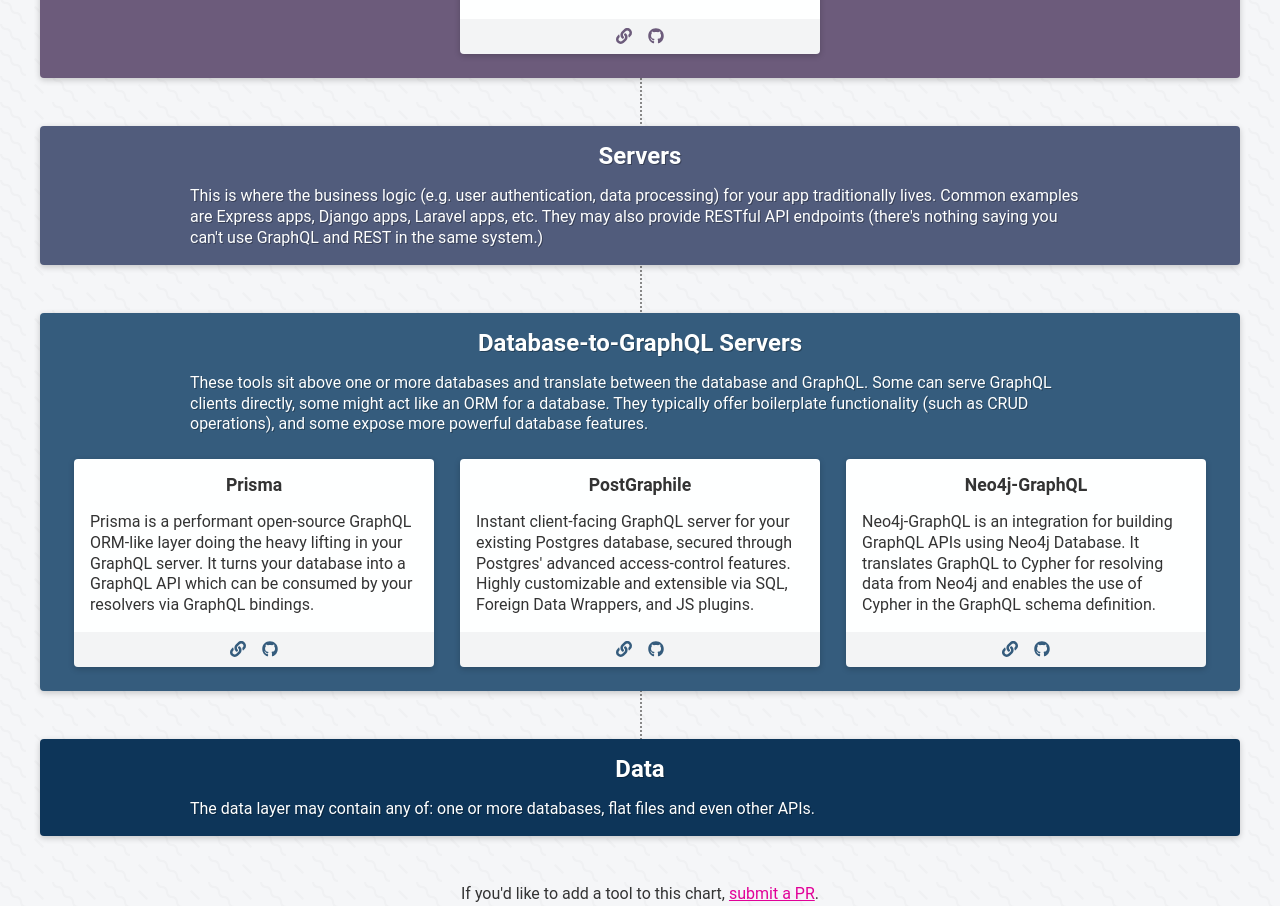
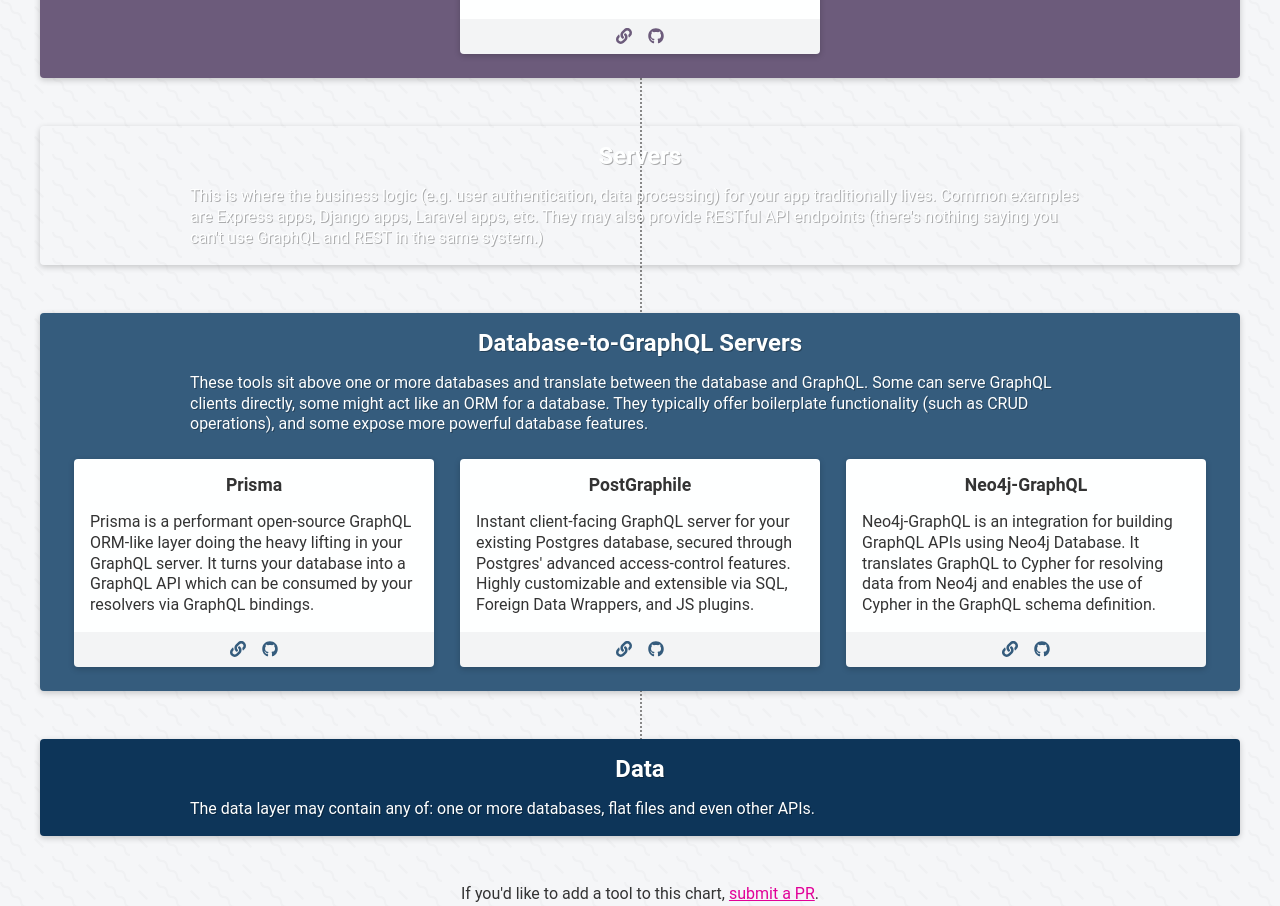
Before and after one commit to steven-mercatante/graphql-stack, a React (Create React App) app: page / in a window 1280 px wide. Shown: the part 2446-3352 px from the top of the page. Built offline with nearby package versions, Linux system fonts and the light colour scheme.

Commit message:
Update styles for Servers section

```diff
--- a/src/App.css
+++ b/src/App.css
@@ -110,8 +110,12 @@ span.pink {
   color: #6c5b7b;
 }
 
-.section.server {
+.section.servers {
   background-color: #515c7c;
+}
+
+.section.servers a {
+  color: #515c7c;
 }
 
 .section.dbProxy {
```
